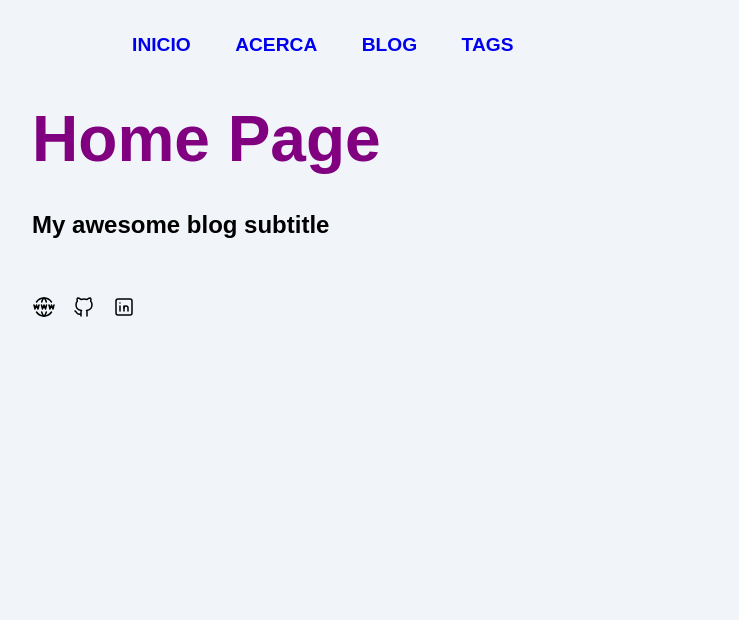
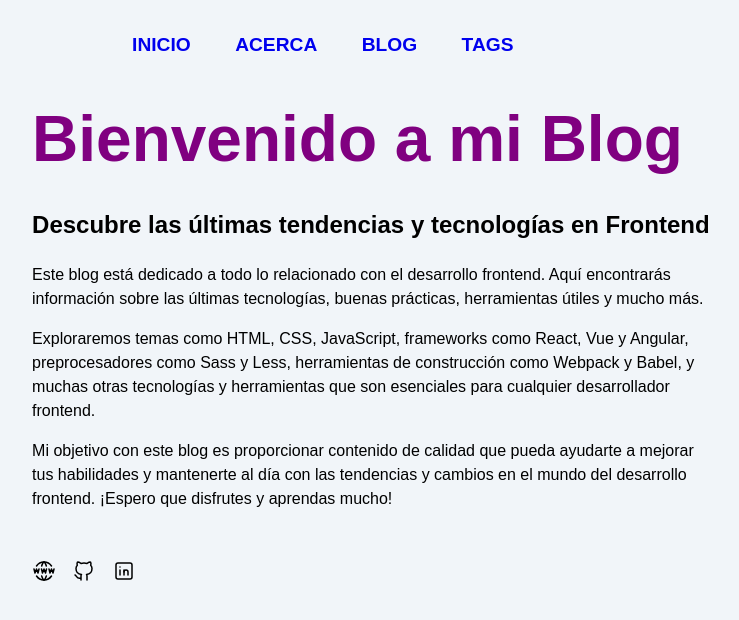
Before and after one commit to gabrieloporto/my-blog, an Astro site: page / in a window 1280 px wide. Shown: the whole page, without its empty margins (268-1007 px from the left). Built offline with nearby package versions, Linux system fonts and the light colour scheme; Astro itself is replaced by a stand-in of ours.

Commit message:
update index

```diff
--- a/src/pages/index.astro
+++ b/src/pages/index.astro
@@ -1,7 +1,10 @@
 ---
 import BaseLayout from '../layouts/BaseLayout.astro';
-const pageTitle = "Home Page";
+const pageTitle = "Bienvenido a mi Blog";
 ---
 <BaseLayout pageTitle={pageTitle}>
-  <h2>My awesome blog subtitle</h2>
+  <h2>Descubre las últimas tendencias y tecnologías en Frontend</h2>
+  <p>Este blog está dedicado a todo lo relacionado con el desarrollo frontend. Aquí encontrarás información sobre las últimas tecnologías, buenas prácticas, herramientas útiles y mucho más.</p>
+  <p>Exploraremos temas como HTML, CSS, JavaScript, frameworks como React, Vue y Angular, preprocesadores como Sass y Less, herramientas de construcción como Webpack y Babel, y muchas otras tecnologías y herramientas que son esenciales para cualquier desarrollador frontend.</p>
+  <p>Mi objetivo con este blog es proporcionar contenido de calidad que pueda ayudarte a mejorar tus habilidades y mantenerte al día con las tendencias y cambios en el mundo del desarrollo frontend. ¡Espero que disfrutes y aprendas mucho!</p>
 </BaseLayout>
```
